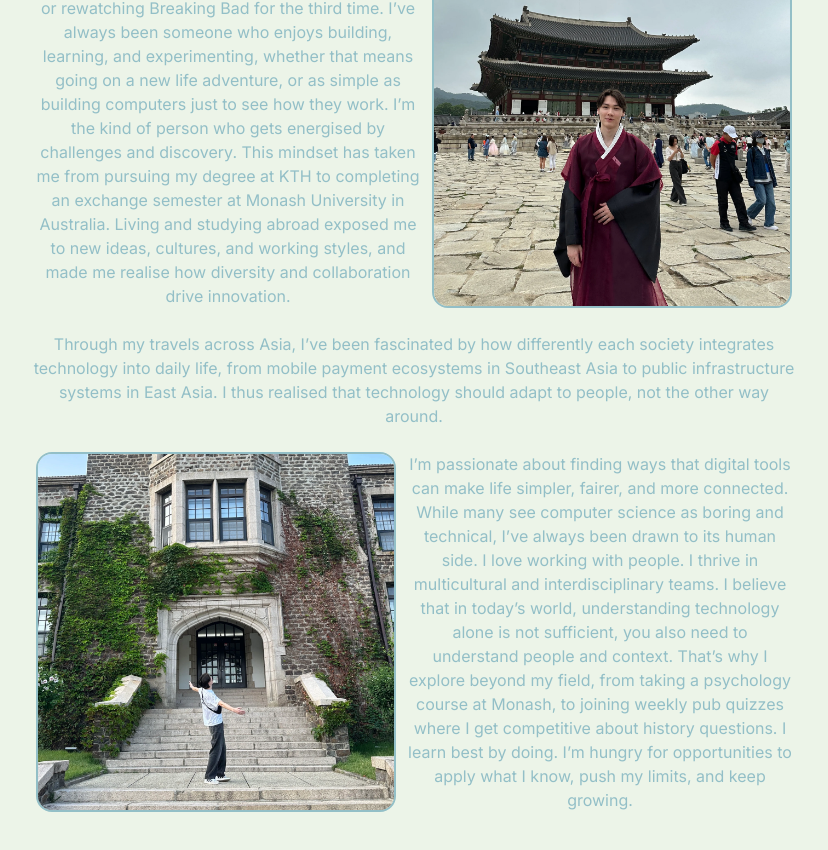
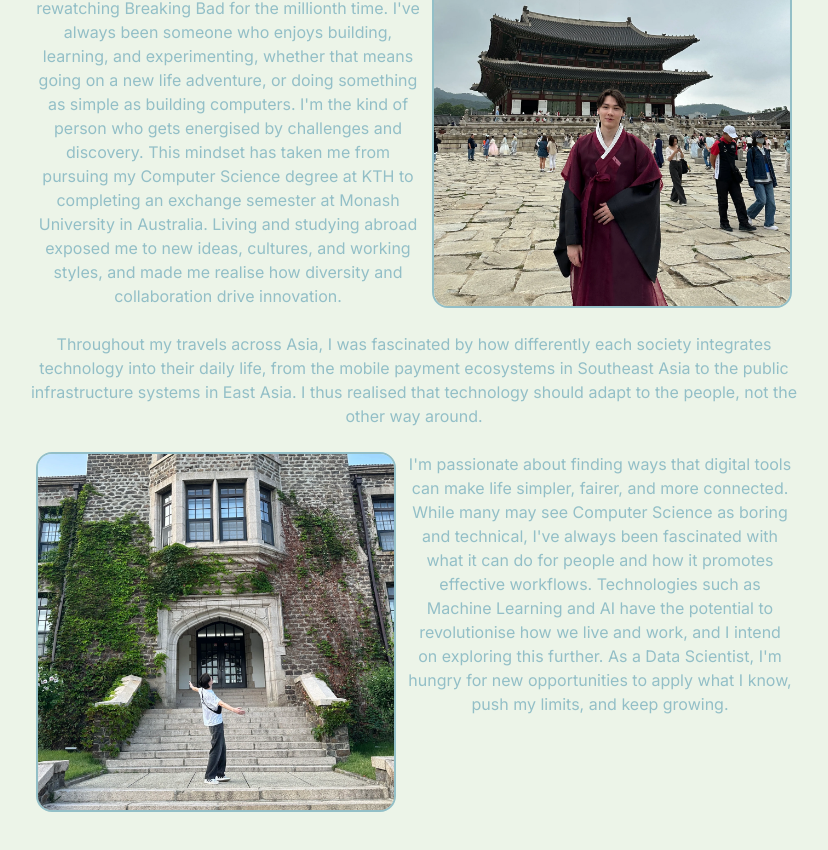
Before and after one commit to eddbb/eddbb-portfolio, a Next.js app: page /about in a window 1280 px wide. Shown: the part 226-1076 px from the top of the page, without its empty margins (226-1054 px from the left). Built offline with nearby package versions, Linux system fonts and the light colour scheme.

Commit message:
feat(about-page): updated text

```diff
--- a/app/about/page.tsx
+++ b/app/about/page.tsx
@@ -9,12 +9,12 @@ export default function AboutPage() {
         <div className="flex flex-col md:flex-row gap-4 md:gap-3">
           <p className="text-center max-w-sm">
             On a typical day, you might find me coding, playing video games,
-            practicing guitar and piano, or rewatching Breaking Bad for the
-            third time. I’ve always been someone who enjoys building, learning,
-            and experimenting, whether that means going on a new life adventure,
-            or as simple as building computers just to see how they work. I’m
-            the kind of person who gets energised by challenges and discovery.
-            This mindset has taken me from pursuing my degree at KTH to
+            practicing guitar, or rewatching Breaking Bad for the millionth
+            time. I've always been someone who enjoys building, learning, and
+            experimenting, whether that means going on a new life adventure, or
+            doing something as simple as building computers. I'm the kind of
+            person who gets energised by challenges and discovery. This mindset
+            has taken me from pursuing my Computer Science degree at KTH to
             completing an exchange semester at Monash University in Australia.
             Living and studying abroad exposed me to new ideas, cultures, and
             working styles, and made me realise how diversity and collaboration
@@ -27,11 +27,11 @@ export default function AboutPage() {
           />
         </div>
         <p className="text-center md:max-w-3xl max-w-sm">
-          Through my travels across Asia, I’ve been fascinated by how
-          differently each society integrates technology into daily life, from
-          mobile payment ecosystems in Southeast Asia to public infrastructure
-          systems in East Asia. I thus realised that technology should adapt to
-          people, not the other way around.
+          Throughout my travels across Asia, I was fascinated by how differently
+          each society integrates technology into their daily life, from the
+          mobile payment ecosystems in Southeast Asia to the public
+          infrastructure systems in East Asia. I thus realised that technology
+          should adapt to the people, not the other way around.
         </p>
         <div className="flex flex-col md:flex-row gap-4 md:gap-3">
           <img
@@ -40,17 +40,14 @@ export default function AboutPage() {
             className="h-90 rounded-2xl border-2 border-foreground object-cover"
           />
           <p className="text-center max-w-sm">
-            I’m passionate about finding ways that digital tools can make life
-            simpler, fairer, and more connected. While many see computer science
-            as boring and technical, I’ve always been drawn to its human side. I
-            love working with people. I thrive in multicultural and
-            interdisciplinary teams. I believe that in today’s world,
-            understanding technology alone is not sufficient, you also need to
-            understand people and context. That’s why I explore beyond my field,
-            from taking a psychology course at Monash, to joining weekly pub
-            quizzes where I get competitive about history questions. I learn
-            best by doing. I’m hungry for opportunities to apply what I know,
-            push my limits, and keep growing.
+            I'm passionate about finding ways that digital tools can make life
+            simpler, fairer, and more connected. While many may see Computer
+            Science as boring and technical, I've always been fascinated with
+            what it can do for people and how it promotes effective workflows.
+            Technologies such as Machine Learning and AI have the potential to
+            revolutionise how we live and work, and I intend on exploring this
+            further. As a Data Scientist, I'm hungry for new opportunities to
+            apply what I know, push my limits, and keep growing.
           </p>
         </div>
       </div>
```
